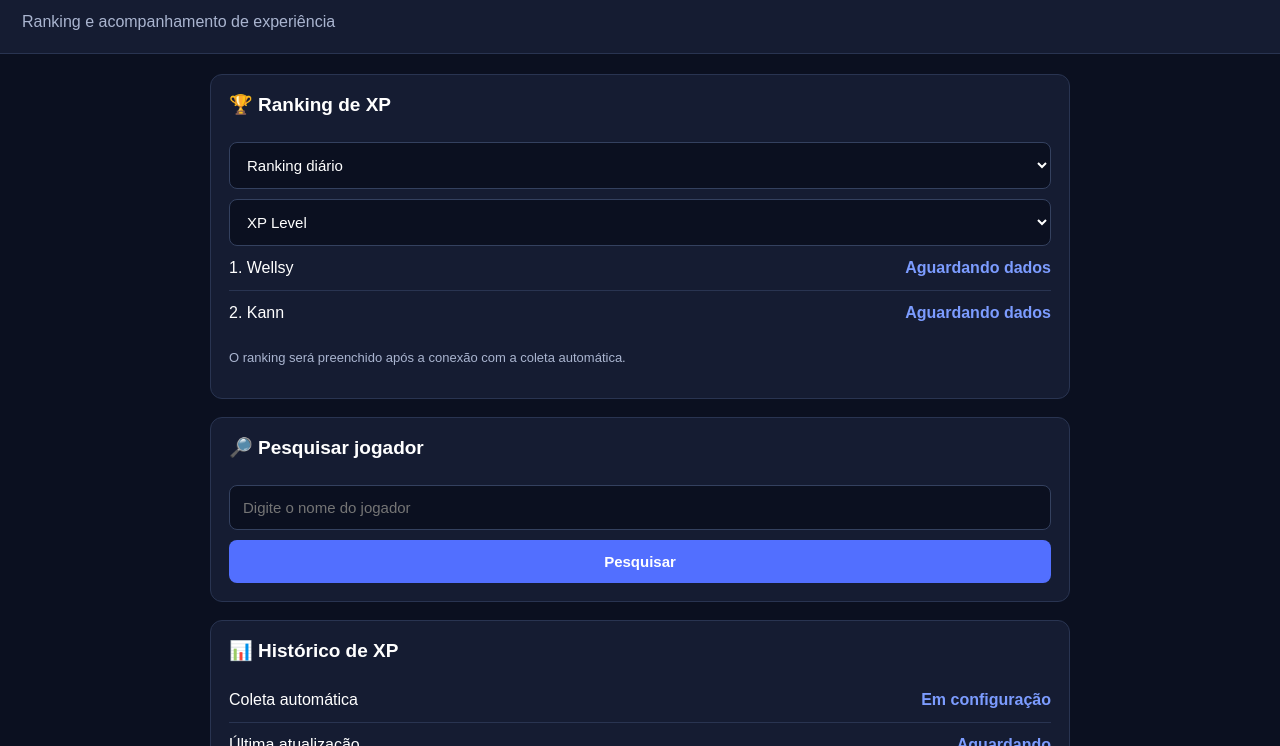
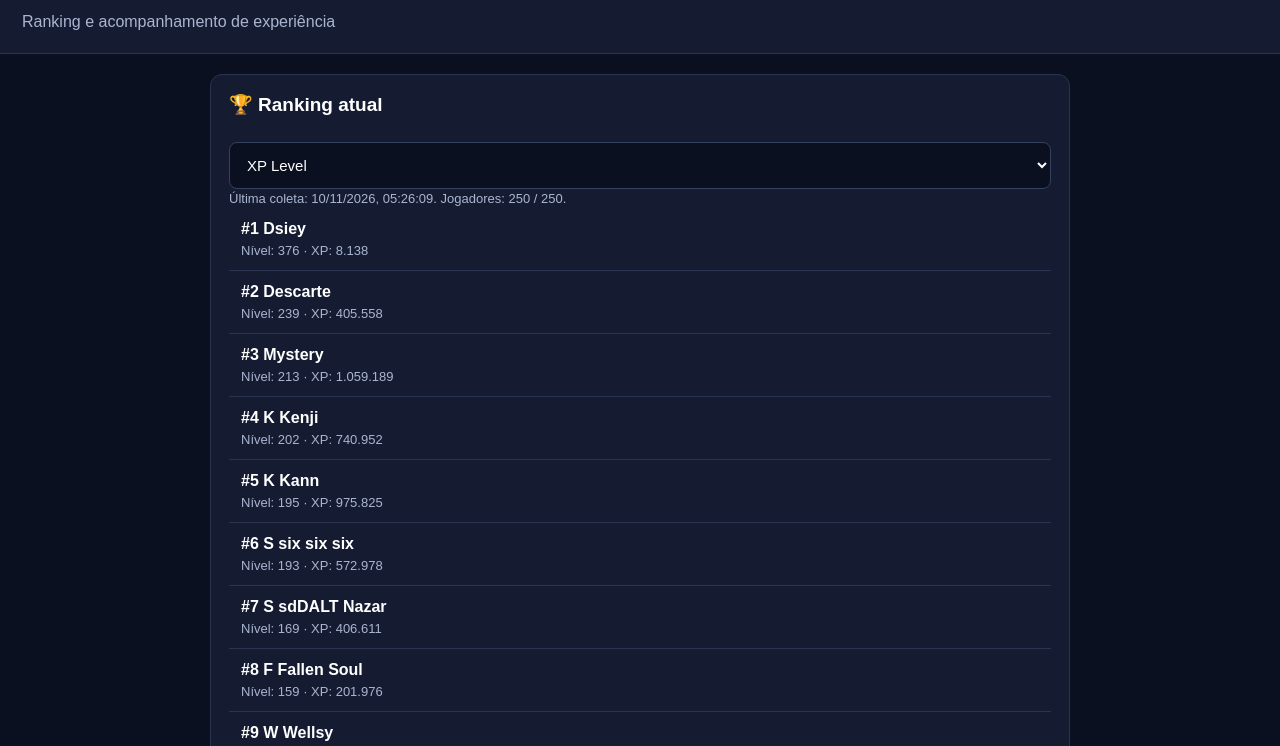
Before and after one commit to wellsynydur/nydur-xp-tracker, a plain HTML site: page index.html in a window 1280 px wide. Shown: the part 54-800 px from the top of the page. Drawn offline with Linux system fonts and the light colour scheme.

Commit message:
Conectar site ao ranking coletado

```diff
--- a/index.html
+++ b/index.html
@@ -1,215 +1,72 @@
-
 <!DOCTYPE html>
 <html lang="pt-BR">
 <head>
 <meta charset="UTF-8">
-<meta name="viewport" content="width=device-width, initial-scale=1.0">
+<meta name="viewport" content="width=device-width, initial-scale=1">
 <title>Nydur XP Tracker</title>
-
 <style>
-* {
-  box-sizing: border-box;
-}
-
-body {
-  margin: 0;
-  background: #0b1020;
-  color: #ffffff;
-  font-family: Arial, sans-serif;
-}
-
-header {
-  padding: 22px;
-  background: #151c32;
-  border-bottom: 1px solid #293451;
-}
-
-header h1 {
-  margin: 0;
-  color: #7c9cff;
-  font-size: 25px;
-}
-
-header p {
-  color: #aab5d0;
-  margin-bottom: 0;
-}
-
-main {
-  max-width: 900px;
-  margin: auto;
-  padding: 20px;
-}
-
-.card {
-  background: #151c32;
-  border: 1px solid #293451;
-  border-radius: 12px;
-  padding: 18px;
-  margin-bottom: 18px;
-}
-
-h2 {
-  font-size: 19px;
-  margin-top: 0;
-}
-
-select, input, button {
-  width: 100%;
-  padding: 13px;
-  margin-top: 10px;
-  border-radius: 8px;
-  border: 1px solid #34415f;
-  background: #0b1020;
-  color: white;
-  font-size: 15px;
-}
-
-button {
-  background: #526fff;
-  border: none;
-  font-weight: bold;
-  cursor: pointer;
-}
-
-button:active {
-  opacity: 0.8;
-}
-
-.stat {
-  display: flex;
-  justify-content: space-between;
-  padding: 13px 0;
-  border-bottom: 1px solid #293451;
-}
-
-.stat:last-child {
-  border-bottom: none;
-}
-
-.value {
-  color: #7c9cff;
-  font-weight: bold;
-}
-
-.notice {
-  color: #aab5d0;
-  font-size: 13px;
-  line-height: 1.5;
-}
-
-footer {
-  text-align: center;
-  padding: 20px;
-  color: #75809c;
-  font-size: 12px;
-}
+*{box-sizing:border-box}body{margin:0;background:#0b1020;color:#fff;font-family:Arial,sans-serif}
+header{padding:22px;background:#151c32;border-bottom:1px solid #293451}header h1{margin:0;color:#7c9cff;font-size:25px}header p{color:#aab5d0;margin-bottom:0}
+main{max-width:900px;margin:auto;padding:20px}.card{background:#151c32;border:1px solid #293451;border-radius:12px;padding:18px;margin-bottom:18px}
+h2{font-size:19px;margin-top:0}select,input,button{width:100%;padding:13px;margin-top:10px;border-radius:8px;border:1px solid #34415f;background:#0b1020;color:white;font-size:15px}
+button{background:#526fff;border:0;font-weight:bold;cursor:pointer}.stat{display:flex;justify-content:space-between;gap:12px;padding:13px 0;border-bottom:1px solid #293451}.stat:last-child{border-bottom:0}.value{color:#7c9cff;font-weight:bold;text-align:right}
+.notice{color:#aab5d0;font-size:13px;line-height:1.5}.player{padding:12px;border-bottom:1px solid #293451}.player:last-child{border:0}.player strong{display:block;margin-bottom:5px}.small{color:#aab5d0;font-size:13px}
+footer{text-align:center;padding:20px;color:#75809c;font-size:12px}
 </style>
 </head>
-
 <body>
-
-<header>
-  <h1>⚔ NYDUR XP TRACKER</h1>
-  <p>Ranking e acompanhamento de experiência</p>
-</header>
-
+<header><h1>⚔ NYDUR XP TRACKER</h1><p>Ranking e acompanhamento de experiência</p></header>
 <main>
-
 <section class="card">
-    <h2>🏆 Ranking de XP</h2>
-
-    <select id="periodo">
-      <option value="daily">Ranking diário</option>
-      <option value="weekly">Ranking semanal</option>
-      <option value="monthly">Ranking mensal</option>
+<h2>🏆 Ranking atual</h2>
+<select id="categoria" aria-label="Categoria">
+<option value="level">XP Level</option><option value="magic">Magia</option><option value="strength">Força</option><option value="pally">Paladino</option><option value="defense">Defesa</option>
 </select>
-
-    <select id="categoria">
-      <option value="level">XP Level</option>
-      <option value="magic">Magia</option>
-      <option value="strength">Força</option>
-      <option value="pally">Paladino</option>
-    </select>
-
-    <div id="ranking">
-      <div class="stat">
-        <span>1. Wellsy</span>
-        <span class="value">Aguardando dados</span>
-      </div>
-      <div class="stat">
-        <span>2. Kann</span>
-        <span class="value">Aguardando dados</span>
-      </div>
-    </div>
-
-    <p class="notice">
-      O ranking será preenchido após a conexão com a coleta automática.
-    </p>
+<div id="atualizacao" class="notice">Carregando dados...</div>
+<div id="ranking"></div>
 </section>
-
 <section class="card">
 <h2>🔎 Pesquisar jogador</h2>
-
-    <input
-      id="jogador"
-      type="text"
-      placeholder="Digite o nome do jogador"
-    >
-
-    <button onclick="pesquisar()">
-      Pesquisar
-    </button>
-
-    <div id="resultado"></div>
+<input id="jogador" type="search" placeholder="Digite o nome do jogador">
+<button id="buscar">Pesquisar</button><div id="resultado"></div>
 </section>
-
 <section class="card">
-    <h2>📊 Histórico de XP</h2>
-
-    <div class="stat">
-      <span>Coleta automática</span>
-      <span class="value">Em configuração</span>
-    </div>
-
-    <div class="stat">
-      <span>Última atualização</span>
-      <span class="value">Aguardando</span>
-    </div>
-
-    <p class="notice">
-      O histórico será conectado ao banco de dados do projeto.
-    </p>
+<h2>📊 Ranking diário / semanal / mensal</h2>
+<select id="periodo"><option value="daily">Diário</option><option value="weekly">Semanal</option><option value="monthly">Mensal</option></select>
+<div id="periodoInfo" class="notice">O ranking diário, semanal e mensal depende do histórico de coletas. Esta página mostra o ranking atual oficial coletado.</div>
 </section>
-
 </main>
-
-<footer>
-  Nydur XP Tracker — Projeto em desenvolvimento
-</footer>
-
+<footer>Nydur XP Tracker</footer>
 <script>
-function pesquisar() {
-  const nome = document
-    .getElementById("jogador")
-    .value.trim();
-
-  const resultado =
-    document.getElementById("resultado");
-
-  if (!nome) {
-    resultado.innerHTML =
-      "<p>Digite o nome de um jogador.</p>";
-    return;
+const nomesCategorias={level:"XP Level",magic:"Magia",strength:"Força",pally:"Paladino",defense:"Defesa"};
+let dados=null;
+const fmt=n=>Number(n||0).toLocaleString("pt-BR");
+function esc(s){return String(s??"").replace(/[&<>"']/g,c=>({"&":"&amp;","<":"&lt;",">":"&gt;",'"':"&quot;","'":"&#39;"}[c]));}
+function jogadoresTodos(){if(!dados?.categorias)return [];return Object.entries(dados.categorias).flatMap(([cat,obj])=>(obj.jogadores||[]).map(p=>({...p,categoria:cat,nomeCategoria:obj.nome||nomesCategorias[cat]||cat})));}
+function renderRanking(){
+ const cat=document.getElementById("categoria").value, obj=dados?.categorias?.[cat], el=document.getElementById("ranking");
+ if(!obj){el.innerHTML='<p class="notice">Dados desta categoria não encontrados.</p>';return;}
+ const jogadores=obj.jogadores||[];
+ el.innerHTML=jogadores.map((p,i)=>'<div class="player"><strong>#'+esc(p.posicao??i+1)+' '+esc(p.nome)+'</strong><div class="small">Nível: '+fmt(p.level)+' · XP: '+fmt(p.xp)+'</div></div>').join("");
 }
-
-  resultado.innerHTML =
-    "<p>Jogador: <strong>" +
-    nome.replace(/[&<>"']/g, "") +
-    "</strong></p>" +
-    "<p class='notice'>A pesquisa será conectada à base de jogadores.</p>";
+function pesquisar(){
+ const q=document.getElementById("jogador").value.trim().toLocaleLowerCase("pt-BR"),el=document.getElementById("resultado");
+ if(!q){el.innerHTML='<p class="notice">Digite o nome do jogador.</p>';return;}
+ const found=jogadoresTodos().filter(p=>p.nome.toLocaleLowerCase("pt-BR").includes(q));
+ el.innerHTML=found.length?found.map(p=>'<div class="player"><strong>'+esc(p.nome)+' · '+esc(p.nomeCategoria)+'</strong><div class="small">Posição: #'+fmt(p.posicao)+' · Nível: '+fmt(p.level)+' · XP: '+fmt(p.xp)+'</div></div>').join(""):'<p class="notice">Jogador não encontrado nos rankings coletados.</p>';
 }
+async function carregar(){
+ try{
+ const res=await fetch("ranking_atual.json?ts="+Date.now(),{cache:"no-store"});if(!res.ok)throw new Error("HTTP "+res.status);
+ dados=await res.json();renderRanking();
+ const dt=dados.data?new Date(dados.data):null;
+ document.getElementById("atualizacao").textContent="Última coleta: "+(dt&&!isNaN(dt)?dt.toLocaleString("pt-BR"):"data registrada no arquivo")+". Jogadores: "+jogadoresTodos().length+" / 250.";
+ }catch(e){document.getElementById("atualizacao").textContent="Não foi possível carregar ranking_atual.json. "+e.message;document.getElementById("ranking").innerHTML="";}
+}
+document.getElementById("categoria").addEventListener("change",renderRanking);
+document.getElementById("buscar").addEventListener("click",pesquisar);
+document.getElementById("jogador").addEventListener("keydown",e=>{if(e.key==="Enter")pesquisar();});
+document.getElementById("periodo").addEventListener("change",e=>{document.getElementById("periodoInfo").textContent=e.target.value==="daily"?"O ranking diário será exibido quando o histórico de XP por jogador estiver disponível.":e.target.value==="weekly"?"O ranking semanal requer histórico acumulado das coletas.":"O ranking mensal requer histórico acumulado das coletas.";});
+carregar();
 </script>
-
-</body>
-</html>
+</body></html>
```
Lines whose indentation alone changed are shown as unchanged.
